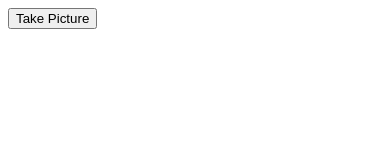
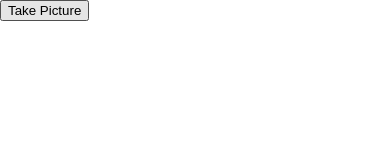
Before and after one commit to dustin-ward/NMED3630---MediaCaptureApp, a website: page www/index.html in a window 390 px wide. Drawn offline with Linux system fonts and the light colour scheme; some packages are replaced by stand-ins of ours.

Commit message:
CSS update

```diff
--- a/www/css/styles.css
+++ b/www/css/styles.css
@@ -1,7 +1,17 @@
 /* add your own styles here */
 
-#imageContainer img {
-    width: 400px;
-    height: 400px;
+body {
+    margin: 0px;
+    padding: 0px;
+    font-family: sans-serif;
+}
+
+#imageContainer {
     margin: auto;
 }
+
+#imageContainer img {
+    max-width: 90%;
+    /* height: 400px; */
+    margin: auto;
+}
```
